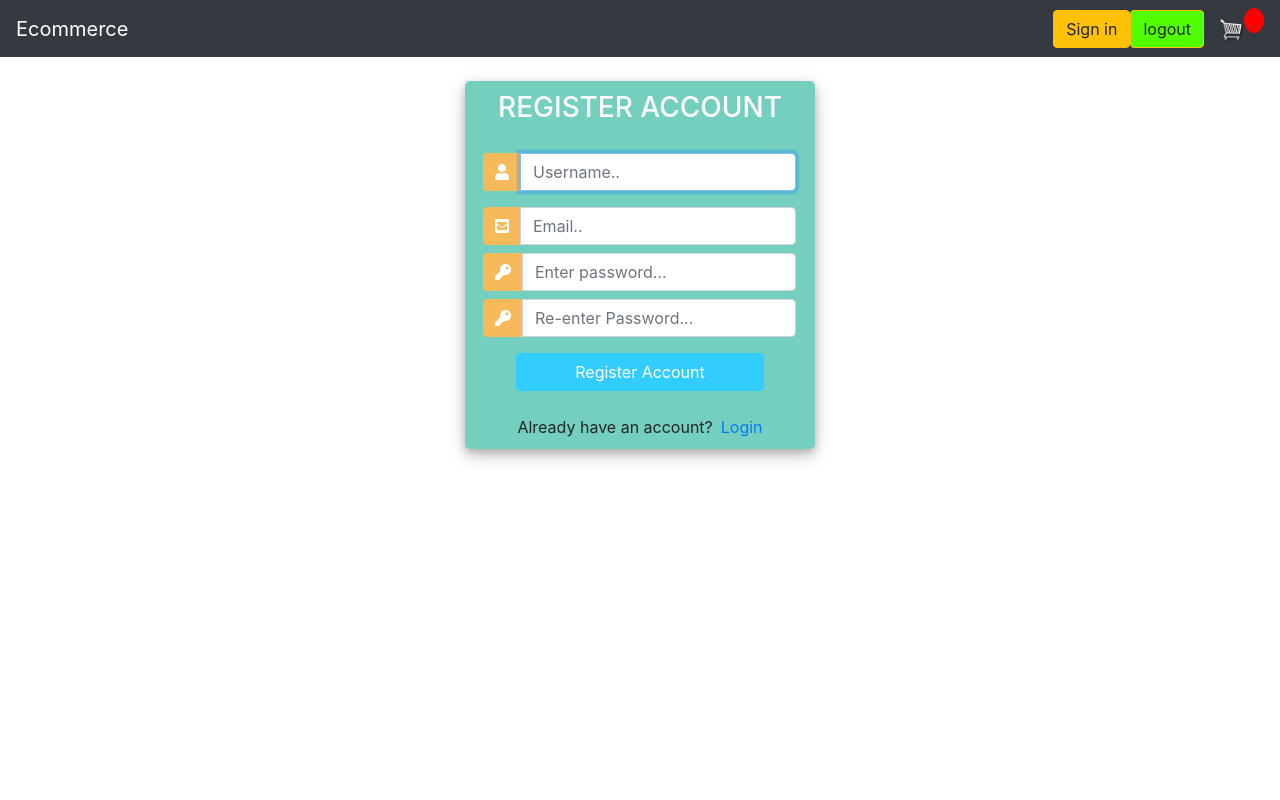
After one commit to Dip56esh/python-project, a Django app: page /registerpage/ in a window 1280 px wide. The commit adds this page. Run offline with Django 4.2, Linux system fonts and the light colour scheme; some libraries are stand-ins or nearby versions.

Commit message:
modified

```diff
--- a/store/Templates/store/main.html
+++ b/store/Templates/store/main.html
@@ -49,7 +49,9 @@
 
 	    </ul>
 	    <div class="form-inline my-2 my-lg-0">
-	     	<a href="{% url 'login' %}"class="btn btn-warning">Sign in</a>
+	     	<a href="{% url 'registerpage' %}"class="btn btn-warning">Sign in</a>
+
+			<a href="{% url 'logoutpage' %}" class="btn btn-warning" style="background-color: rgb(81, 255, 0);">logout</a>
 
 	     	<a href="{% url 'cart' %}">
 	    		<img  id="cart-icon" src="{% static 'images/cart.png' %}">
--- /dev/null
+++ b/store/Templates/store/register.html
@@ -0,0 +1,148 @@
+
+{% extends 'store/main.html' %}
+{% load static %}
+{% block content %}
+
+<!DOCTYPE html>
+<html>
+
+<head>
+	<title>Login</title>
+	<link rel="stylesheet" href="https://stackpath.bootstrapcdn.com/bootstrap/4.1.3/css/bootstrap.min.css" integrity="sha384-MCw98/SFnGE8fJT3GXwEOngsV7Zt27NXFoaoApmYm81iuXoPkFOJwJ8ERdknLPMO" crossorigin="anonymous">
+	<script src="https://ajax.googleapis.com/ajax/libs/jquery/3.3.1/jquery.min.js"></script>
+	<link rel="stylesheet" href="https://use.fontawesome.com/releases/v5.6.1/css/all.css" integrity="sha384-gfdkjb5BdAXd+lj+gudLWI+BXq4IuLW5IT+brZEZsLFm++aCMlF1V92rMkPaX4PP" crossorigin="anonymous">
+
+	<style>
+		body,
+		html {
+			margin: 0;
+			padding: 0;
+			height: 100%;
+			/* background: #7abecc !important; */
+		}
+		.user_card {
+			width: 350px;
+			margin-top: auto;
+			margin-bottom: auto;
+			background: #74cfbf;
+			position: relative;
+			display: flex;
+			justify-content: center;
+			flex-direction: column;
+			padding: 10px;
+			box-shadow: 0 4px 8px 0 rgba(0, 0, 0, 0.2), 0 6px 20px 0 rgba(0, 0, 0, 0.19);
+			-webkit-box-shadow: 0 4px 8px 0 rgba(0, 0, 0, 0.2), 0 6px 20px 0 rgba(0, 0, 0, 0.19);
+			-moz-box-shadow: 0 4px 8px 0 rgba(0, 0, 0, 0.2), 0 6px 20px 0 rgba(0, 0, 0, 0.19);
+			border-radius: 5px;
+
+		}
+
+		.form_container {
+			margin-top: 20px;
+		}
+
+		#form-title{
+			color: #fff;
+		}
+		.login_btn {
+			width: 100%;
+			background: #33ccff !important;
+			color: white !important;
+		}
+		.login_btn:focus {
+			box-shadow: none !important;
+			outline: 0px !important;
+		}
+		.login_container {
+			padding: 0 2rem;
+		}
+		.input-group-text {
+			background: #f7ba5b !important;
+			color: white !important;
+			border: 0 !important;
+			border-radius: 0.25rem 0 0 0.25rem !important;
+		}
+		.input_user,
+		.input_pass:focus {
+			box-shadow: none !important;
+			outline: 0px !important;
+		}
+
+	</style>
+
+</head>
+<body>
+	<div class="container h-100">
+		<div class="d-flex justify-content-center h-100">
+			<div class="user_card">
+				<div class="d-flex justify-content-center">
+					<h3 id="form-title">REGISTER ACCOUNT</h3>
+				</div>
+				<div class="d-flex justify-content-center form_container">
+
+					<form method="POST" action="">
+                        {% csrf_token %}
+
+						<div class="input-group mb-3">
+							<div class="input-group-append">
+								<span class="input-group-text"><i class="fas fa-user"></i></span>
+							</div>
+                            {{form.username}}
+						</div>
+						<div class="input-group mb-2">
+							<div class="input-group-append">
+								<span class="input-group-text"><i class="fas fa-envelope-square"></i></span>
+							</div>
+                            {{form.email}}
+						</div>
+						<div class="input-group mb-2">
+							<div class="input-group-append">
+								<span class="input-group-text"><i class="fas fa-key"></i></span>
+							</div>
+                            {{form.password1}}
+						</div>
+						<div class="input-group mb-2">
+							<div class="input-group-append">
+								<span class="input-group-text"><i class="fas fa-key"></i></span>
+							</div>
+                            {{form.password2}}
+						</div>
+
+				   		<div class="d-flex justify-content-center mt-3 login_container">
+				 			<input class="btn login_btn" type="submit" value="Register Account">
+				   		</div>
+					</form>
+				</div>
+                {%for message in messages%}
+                <p id="messages">{{message}}</p>
+                {%endfor%}
+
+				<div class="mt-4">
+					<div class="d-flex justify-content-center links">
+						Already have an account? <a href="{% url 'loginpage' %}" class="ml-2">Login</a>
+					</div>
+				</div>
+			</div>
+		</div>
+	</div>
+	<script>
+						/* Because i didnt set placeholder values in forms.py they will be set here using vanilla Javascript
+		//We start indexing at one because CSRF_token is considered and input field
+		 */
+
+		//Query All input fields
+		var form_fields = document.getElementsByTagName('input')
+		form_fields[1].placeholder='Username..';
+		form_fields[2].placeholder='Email..';
+		form_fields[3].placeholder='Enter password...';
+		form_fields[4].placeholder='Re-enter Password...';
+
+
+		for (var field in form_fields){
+			form_fields[field].className += ' form-control'
+		}
+	</script>
+</body>
+</html>
+
+{% endblock content %}
--- a/store/apps.py
+++ b/store/apps.py
@@ -4,3 +4,6 @@ from django.apps import AppConfig
 class StoreConfig(AppConfig):
     default_auto_field = 'django.db.models.BigAutoField'
     name = 'store'
+
+    def ready(self):
+        import store.signals
--- /dev/null
+++ b/store/forms.py
@@ -0,0 +1,12 @@
+from django.contrib.auth.forms import UserCreationForm
+from django.forms import ModelForm
+
+from django import forms
+from  .models import *
+from django.contrib.auth.models import User
+
+
+class CreateUserForm(UserCreationForm):
+    class Meta:
+        model=User
+        fields=['username','email', 'password1', 'password2']
--- a/store/models.py
+++ b/store/models.py
@@ -6,7 +6,7 @@ from django.contrib.auth.models import User
 class Customer(models.Model):
     user=models.OneToOneField(User,on_delete=models.CASCADE,null=True,blank=True)
     name=models.CharField(max_length=200,null=True)
-    email=models.EmailField(max_length=100,unique=True)
+    email=models.EmailField(max_length=100,unique=False)
 
     def  __str__(self):
         return self.name
--- a/store/urls.py
+++ b/store/urls.py
@@ -7,9 +7,11 @@ urlpatterns = [
 	path('', views.store, name="store"),
 	path('cart/', views.cart, name="cart"),
 	path('checkout/', views.checkout, name="checkout"),
-    path('login/', views.login, name="login"),
+    path('loginpage/', views.loginpage, name="loginpage"),
+    path('logoutpage/', views.logoutpage, name="logoutpage"),
 
-     path('process_login/', views.processLogin, name="process_login"),
+
+     path('registerpage/', views.registerpage, name="registerpage"),
 
 
 	path('update_item/', views.updateItem, name="update_item"),
--- a/store/views.py
+++ b/store/views.py
@@ -1,8 +1,13 @@
-from django.shortcuts import render
+from django.shortcuts import render,redirect
 from django.http import JsonResponse
+from django.contrib.auth import authenticate,login,logout
+from django.contrib import messages
+from django.contrib.auth.forms import UserCreationForm
+from .forms import CreateUserForm
 import json
 import datetime
 from .models import *
+# from django import forms
 
 # Create your views here.
 
@@ -108,8 +113,37 @@ def processOrder(request):
 		print('user is not logged in..')
 	return JsonResponse('Payment Completed',safe=False)
 
-def login(request):
-	return render(request, 'store/login.html')
+def loginpage(request):
 
-def processLogin(request):
-	pass
+	if request.method == 'POST':
+		username=request.POST.get('username')
+		password=request.POST.get('password')
+
+		user=authenticate(request,username=username,password=password)
+
+		if user is not None:
+			login(request,user)
+			return redirect('store')
+		else:
+			messages.info(request,'Username OR Password is incorrect')
+	context={}
+	return render(request,'store/login.html',context)
+
+def logoutpage(request):
+	logout(request)
+	return redirect('loginpage')
+
+def registerpage(request):
+	form = CreateUserForm()
+
+	if request.method =='POST':
+		form = CreateUserForm(request.POST)
+		if form.is_valid():
+			form.save()
+			user=form.cleaned_data.get('username')
+			messages.success(request,"Account has been created for " +user)
+
+			return redirect('loginpage')
+
+	context={'form':form}
+	return render(request,'store/register.html',context)
```
Also changed, not shown: store/Templates/store/login.html (+120 -32 lines), store/signals.py (added, +9 -0 lines), db.sqlite3, store/migrations/0003_alter_customer_email.py (added).
